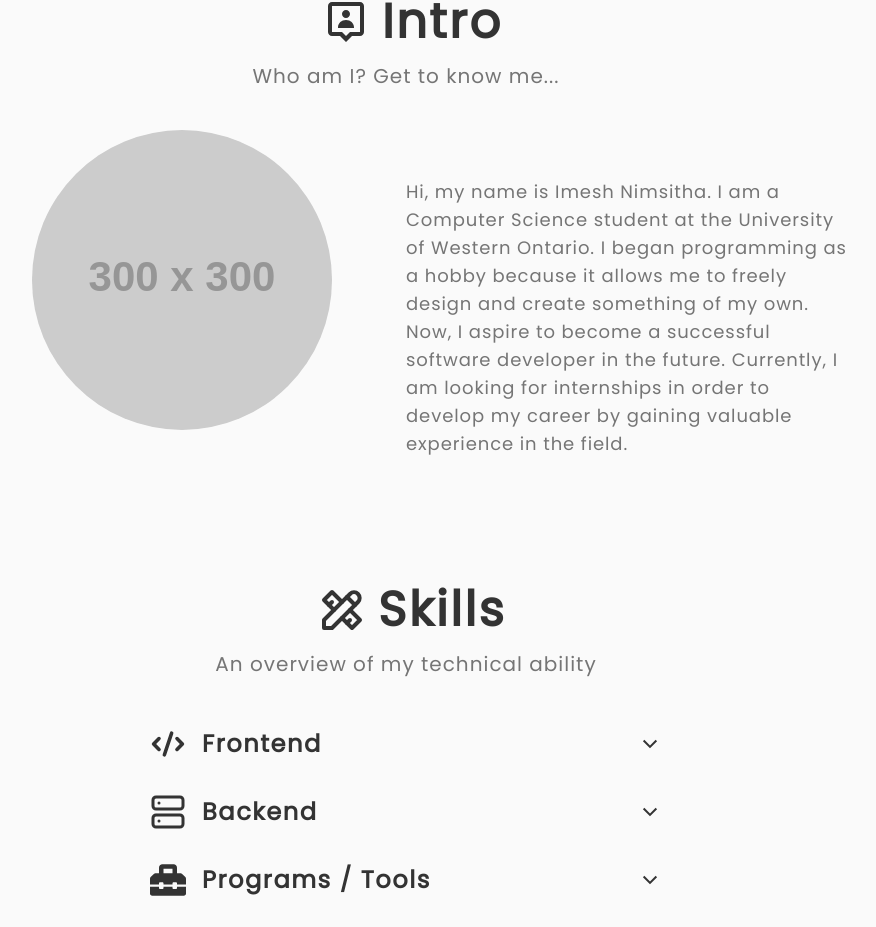
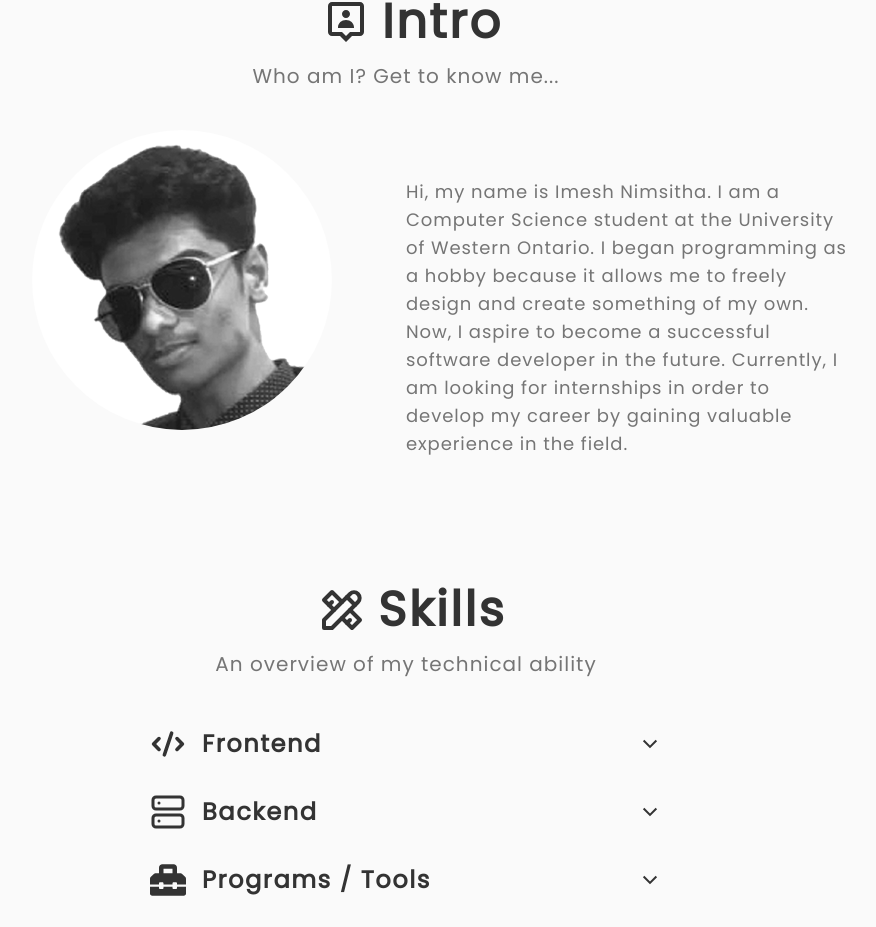
Before and after one commit to imesh97/nimsitha.com, a Next.js app: page / in a window 1280 px wide. Shown: the part 810-1737 px from the top of the page, without its empty margins (234-1110 px from the left). Built offline with nearby package versions, Linux system fonts and the light colour scheme.

Commit message:
updated profile picture in section

```diff
--- a/next.config.js
+++ b/next.config.js
@@ -2,7 +2,6 @@
 const nextConfig = {
   reactStrictMode: true,
   images: {
-    domains: ['via.placeholder.com'],
     loader: 'akamai',
     path: '',
   },
--- a/src/components/IntroSection.tsx
+++ b/src/components/IntroSection.tsx
@@ -1,4 +1,3 @@
-import Image from "next/image";
 import { BiUserPin } from "react-icons/bi";
 
 export default function IntroSection() {
@@ -9,7 +8,7 @@ export default function IntroSection() {
                 <h3 className="text-normal md:text-xl text-secondary dark:text-light2 font-normal mb-10 tracking-wider">Who am I? Get to know me...</h3>
             </div>
             <div className="col-span-2 sm:col-span-1">
-                <Image src="https://via.placeholder.com/300/fff.png" className="rounded-full" height="300" width="300" alt="Profile Picture" />
+                <img src='/profile.png' className="rounded-full" height="300" width="300" alt="Profile Picture" />
             </div>
             <div className="col-span-2 sm:col-span-1 pt-8 md:pt-12">
                 <p className="text-center md:text-start text-secondary dark:text-light2 text-lg tracking-wider">Hi, my name is Imesh Nimsitha. I am a Computer Science student at the University of Western Ontario. I began programming as a hobby because it allows me to freely design and create something of my own. Now, I aspire to become a successful software developer in the future. Currently, I am looking for internships in order to develop my career by gaining valuable experience in the field.</p>
```
